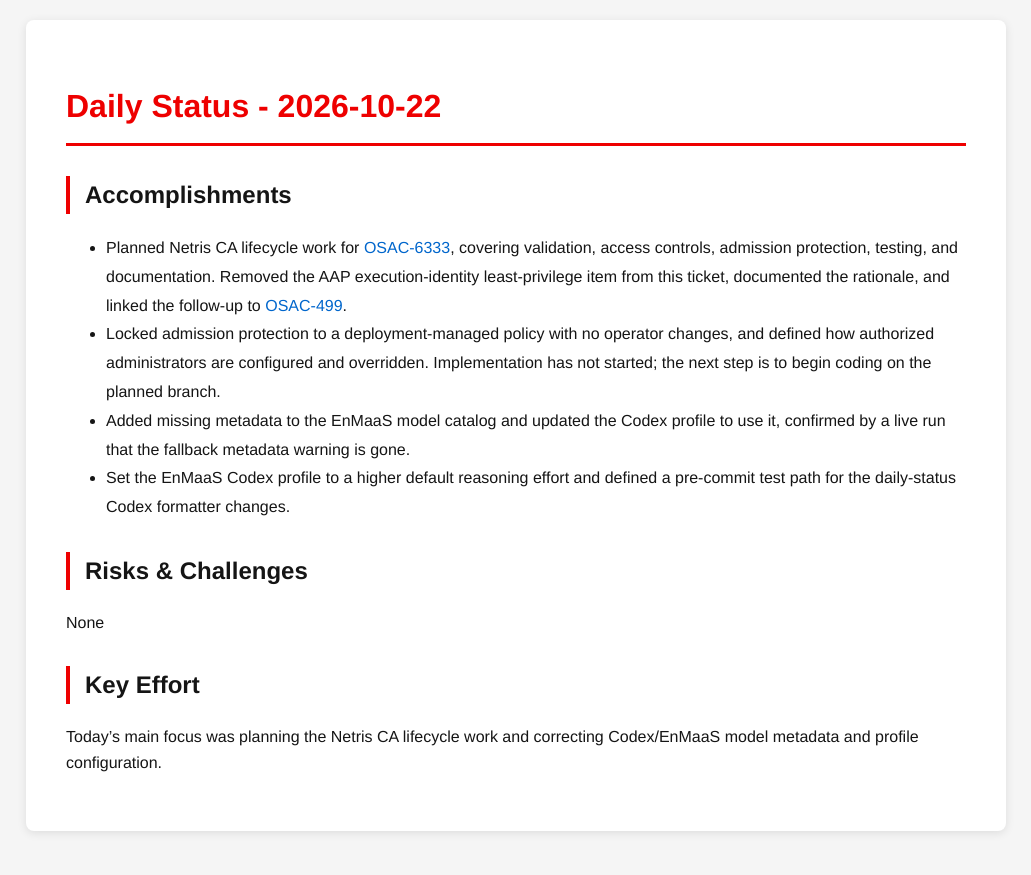
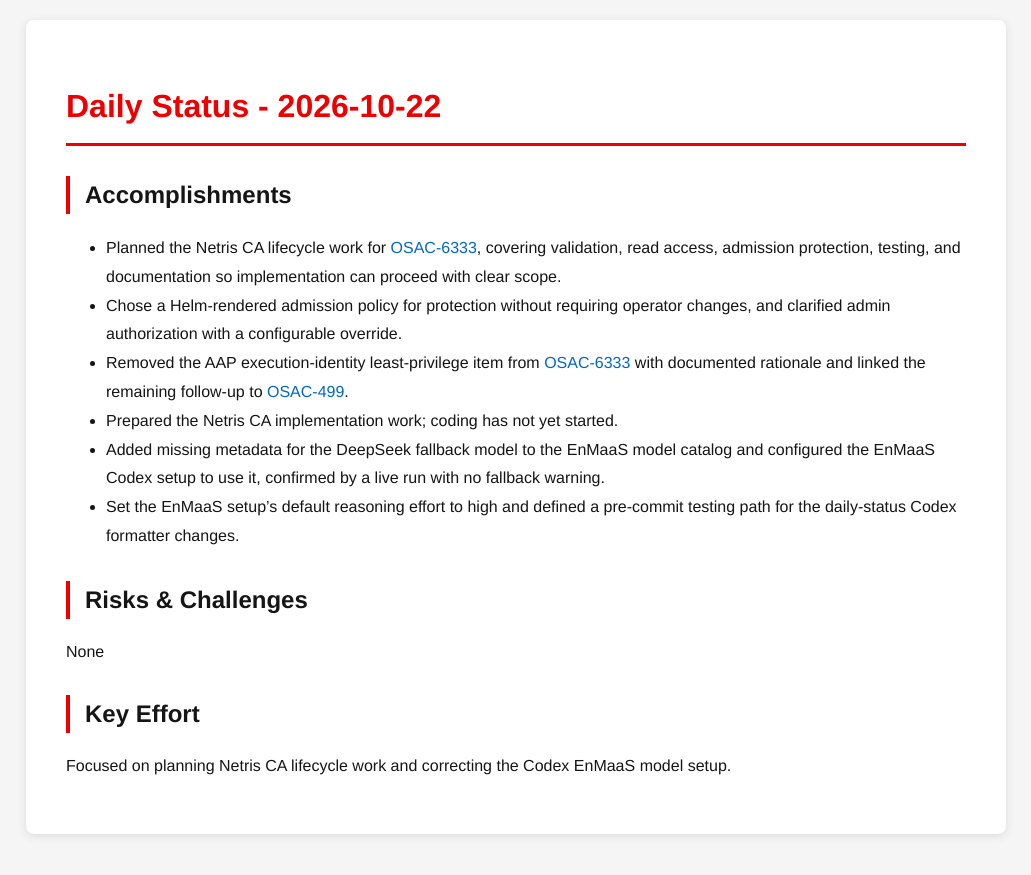
Before and after one commit to tzvatot/daily-status, a Jekyll site: the page built from 2026-10-22.md, in a window 1280 px wide. Shown: the top 875 px of the page, without its empty margins (124-1155 px from the left). Built offline with Jekyll 4.4.1, drawn with Linux system fonts in a browser that asks for light colours.

Commit message:
Daily status update - 2026-10-22

```diff
--- a/2026-10-22.md
+++ b/2026-10-22.md
@@ -7,13 +7,15 @@
 # Daily Status - 2026-10-22
 
 ## Accomplishments
-- Planned Netris CA lifecycle work for [OSAC-6333](https://redhat.atlassian.net/browse/OSAC-6333), covering validation, access controls, admission protection, testing, and documentation. Removed the AAP execution-identity least-privilege item from this ticket, documented the rationale, and linked the follow-up to [OSAC-499](https://redhat.atlassian.net/browse/OSAC-499).
-- Locked admission protection to a deployment-managed policy with no operator changes, and defined how authorized administrators are configured and overridden. Implementation has not started; the next step is to begin coding on the planned branch.
-- Added missing metadata to the EnMaaS model catalog and updated the Codex profile to use it, confirmed by a live run that the fallback metadata warning is gone.
-- Set the EnMaaS Codex profile to a higher default reasoning effort and defined a pre-commit test path for the daily-status Codex formatter changes.
+- Planned the Netris CA lifecycle work for [OSAC-6333](https://redhat.atlassian.net/browse/OSAC-6333), covering validation, read access, admission protection, testing, and documentation so implementation can proceed with clear scope.
+- Chose a Helm-rendered admission policy for protection without requiring operator changes, and clarified admin authorization with a configurable override.
+- Removed the AAP execution-identity least-privilege item from [OSAC-6333](https://redhat.atlassian.net/browse/OSAC-6333) with documented rationale and linked the remaining follow-up to [OSAC-499](https://redhat.atlassian.net/browse/OSAC-499).
+- Prepared the Netris CA implementation work; coding has not yet started.
+- Added missing metadata for the DeepSeek fallback model to the EnMaaS model catalog and configured the EnMaaS Codex setup to use it, confirmed by a live run with no fallback warning.
+- Set the EnMaaS setup's default reasoning effort to high and defined a pre-commit testing path for the daily-status Codex formatter changes.
 
 ## Risks & Challenges
 None
 
 ## Key Effort
-Today's main focus was planning the Netris CA lifecycle work and correcting Codex/EnMaaS model metadata and profile configuration.
+Focused on planning Netris CA lifecycle work and correcting the Codex EnMaaS model setup.
```
